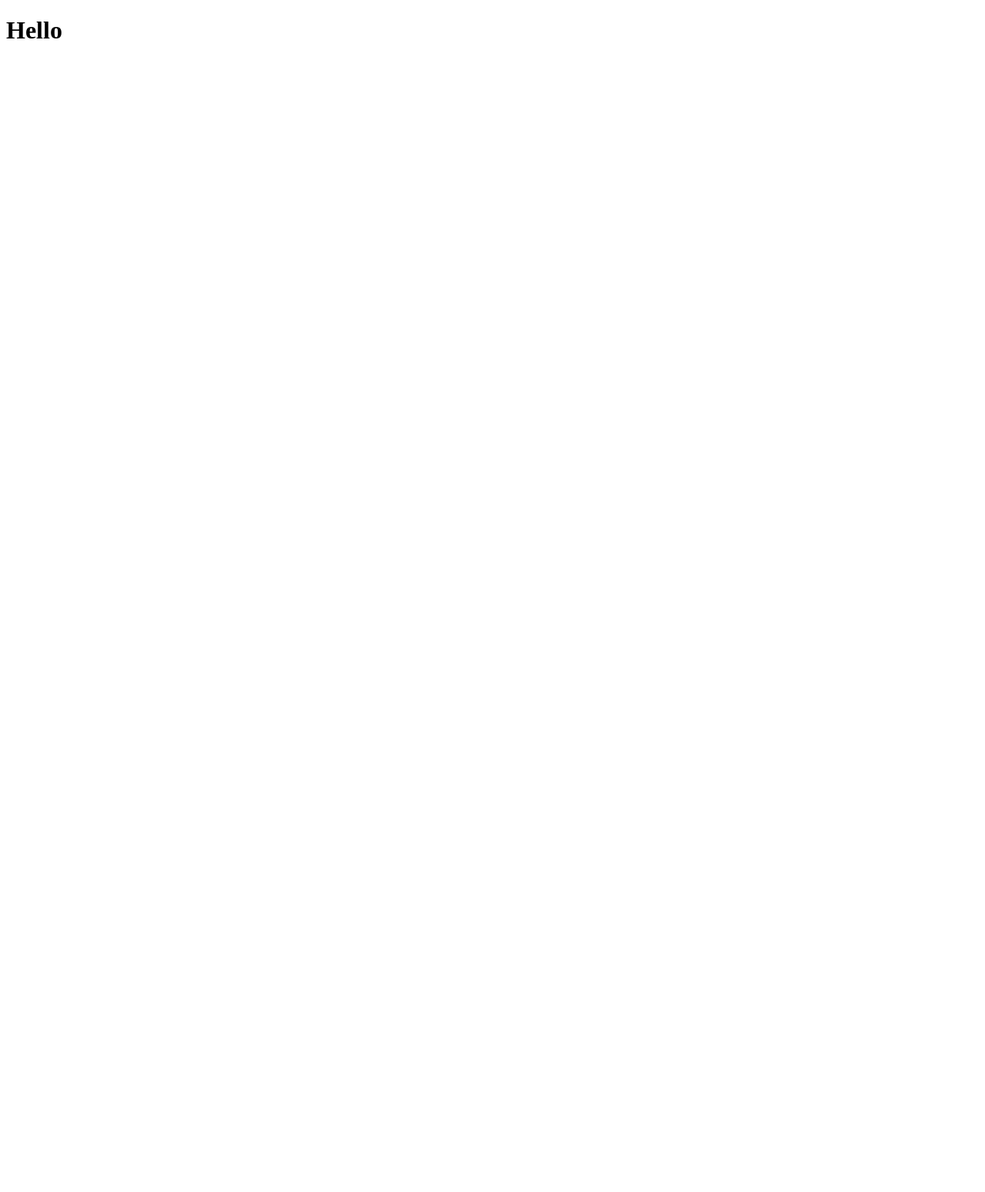
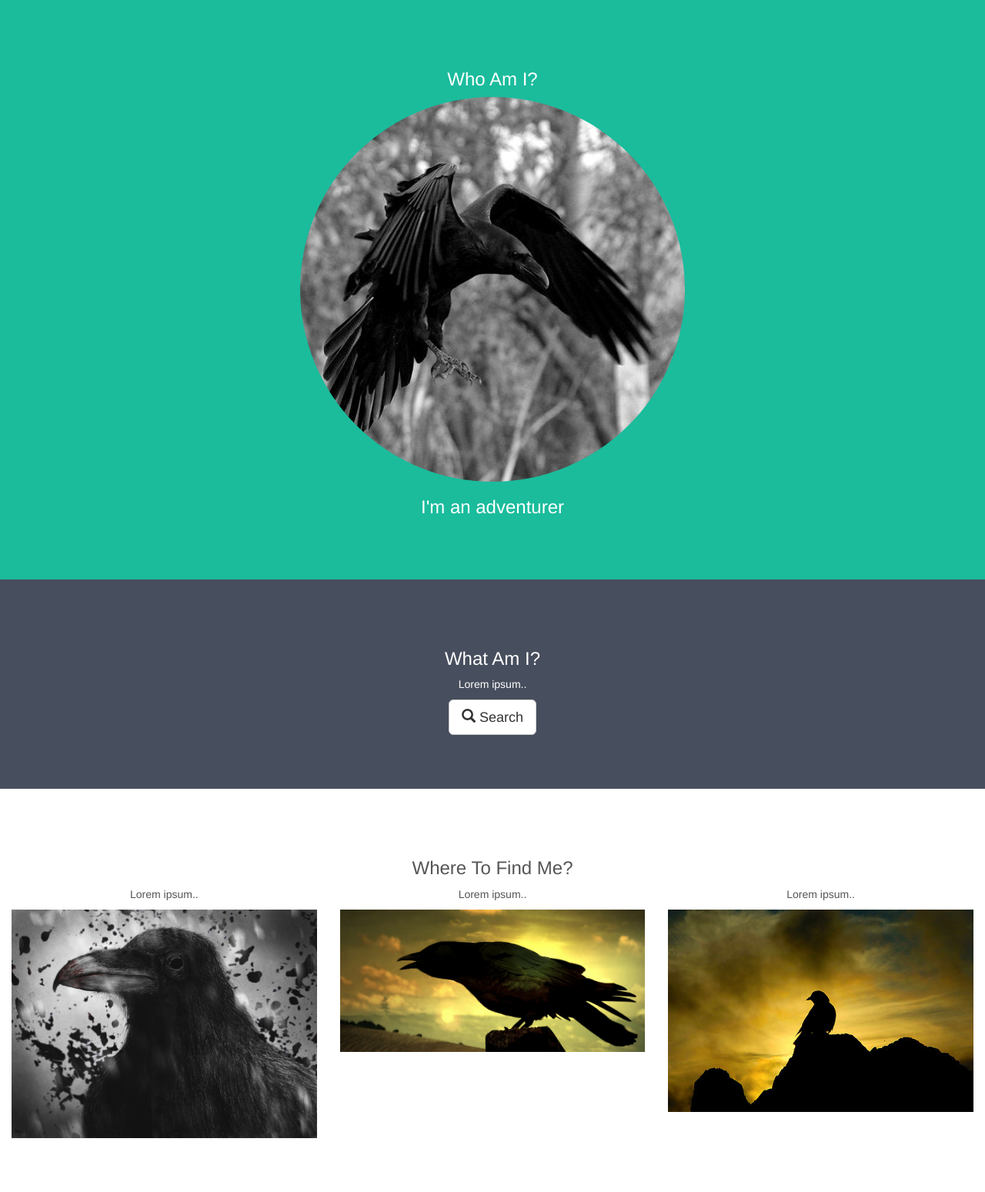
Before and after one commit to Assuliya/viso, a Django app: page / in a window 1280 px wide. Before the commit the page is almost empty. Shown: the whole page at 77% size. Before the commit the page ends 50 px from the top, so only its background shows below. Run offline with Django 3.2, Linux system fonts and the light colour scheme; some libraries are stand-ins or nearby versions.

Commit message:
mapout of the site. Bootstrap theme work from w3school

```diff
--- /dev/null
+++ b/apps/personal_page/static/personal/css/main.css
@@ -0,0 +1,19 @@
+.container-fluid {
+    padding-top: 70px;
+    padding-bottom: 70px;
+}
+
+.bg-1 {
+    background-color: #1abc9c; /* Green */
+    color: #ffffff;
+}
+
+.bg-2 {
+    background-color: #474e5d; /* Dark Blue */
+    color: #ffffff;
+}
+
+.bg-3 {
+    background-color: #ffffff; /* White */
+    color: #555555;
+}
--- a/apps/personal_page/templates/personal_page/index.html
+++ b/apps/personal_page/templates/personal_page/index.html
@@ -2,13 +2,46 @@
 <html>
 <head>
   <meta charset="utf-8">
+  <meta name="viewport" content="width=device-width, initial-scale=1">
   <title>Personal Page</title>
   {% load static %}
-  <link rel="stylesheet" href="{% static 'personal_page/css/main.css'%}">
+  <!-- <link rel="stylesheet" href="{% static 'personal_page/css/main.css'%}"> -->
+  <link rel="stylesheet" href="{% static 'personal/css/main.css'%}">
+  <link rel="stylesheet" href="http://maxcdn.bootstrapcdn.com/bootstrap/3.3.7/css/bootstrap.min.css">
+  <script src="https://ajax.googleapis.com/ajax/libs/jquery/1.12.4/jquery.min.js"></script>
+  <script src="http://maxcdn.bootstrapcdn.com/bootstrap/3.3.7/js/bootstrap.min.js"></script>
 </head>
 <body>
-  <h1>Hello</h1>
-  {% load static %}
-  <!-- <img src='{% static "meaning_shop/images/new_york.jpg"%}' alt="New York"> -->
+  <div id="boss" class="container-fluid bg-1 text-center">
+    <h3>Who Am I?</h3>
+    {% load static %}
+    <img src='{% static "personal/images/bird.jpg"%}' class="img-responsive img-circle" style="display:inline" alt="bird">
+    <h3>I'm an adventurer</h3>
+  </div>
+
+  <div class="container-fluid bg-2 text-center">
+    <h3>What Am I?</h3>
+    <p>Lorem ipsum..</p>
+    <a href="#" class="btn btn-default btn-lg"><span class="glyphicon glyphicon-search"></span> Search</a>
+  </div>
+
+  <div class="container-fluid bg-3 text-center">
+    <h3>Where To Find Me?</h3>
+    <div class="row">
+      <div class="col-sm-4">
+        <p>Lorem ipsum..</p>
+        <img src='{% static "personal/images/bird2.jpg"%}'  class="img-responsive" style="width:100%" alt="bird">
+      </div>
+      <div class="col-sm-4">
+        <p>Lorem ipsum..</p>
+        <img src='{% static "personal/images/bird4.jpg"%}'  class="img-responsive" style="width:100%" alt="bird">
+      </div>
+      <div class="col-sm-4">
+        <p>Lorem ipsum..</p>
+        <img src='{% static "personal/images/bird3.jpg"%}'  class="img-responsive" style="width:100%" alt="bird">
+      </div>
+    </div>
+  </div>
+
 </body>
 </html>
```
Also changed, not shown: apps/personal_page/static/personal/images/bird.jpg (added), apps/personal_page/static/personal/images/bird2.jpg (added), apps/personal_page/static/personal/images/bird3.jpg (added), apps/personal_page/static/personal/images/bird4.jpg (added), apps/personal_page/static/personal/images/bird5.jpg (added), apps/personal_page/static/personal_page/css/main.css (deleted).
